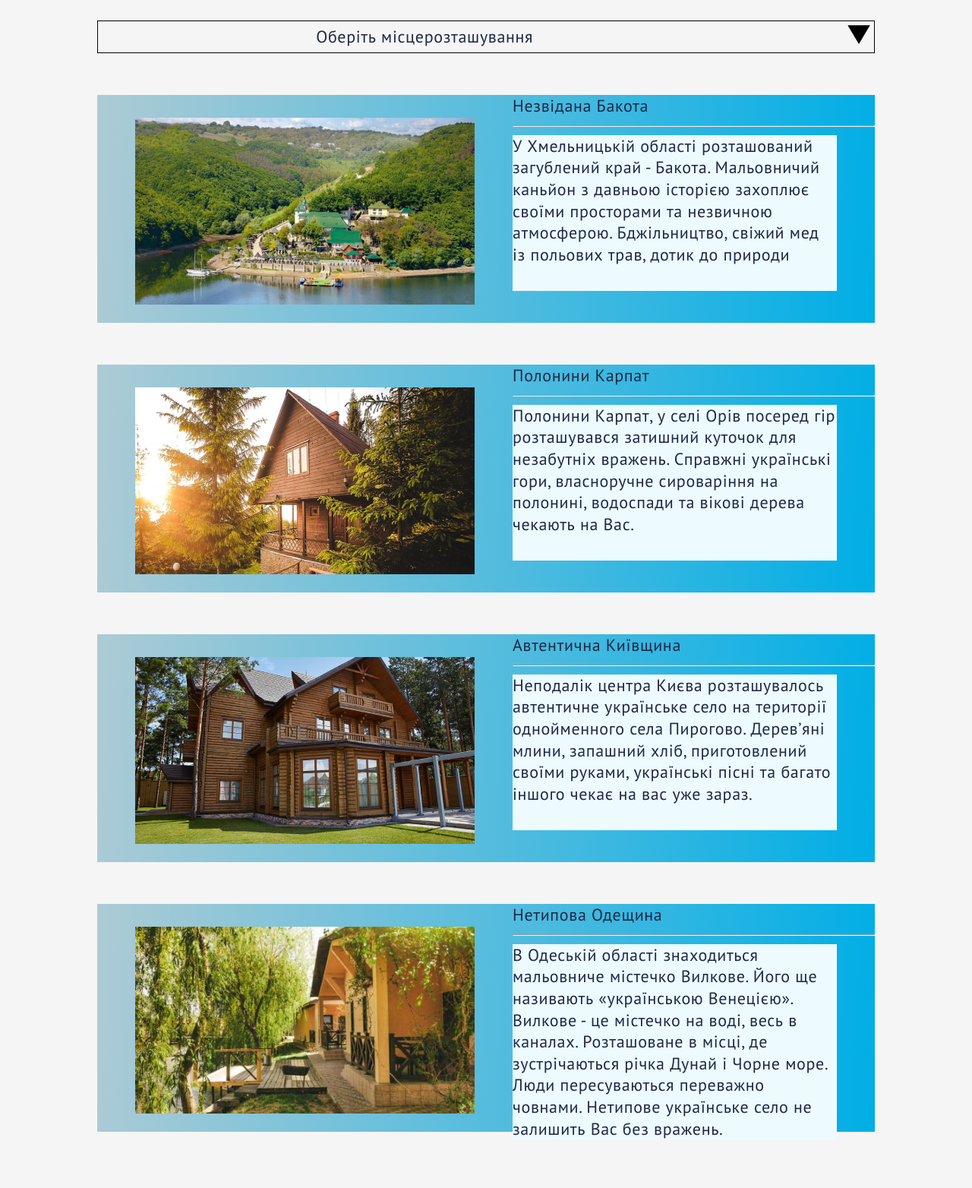
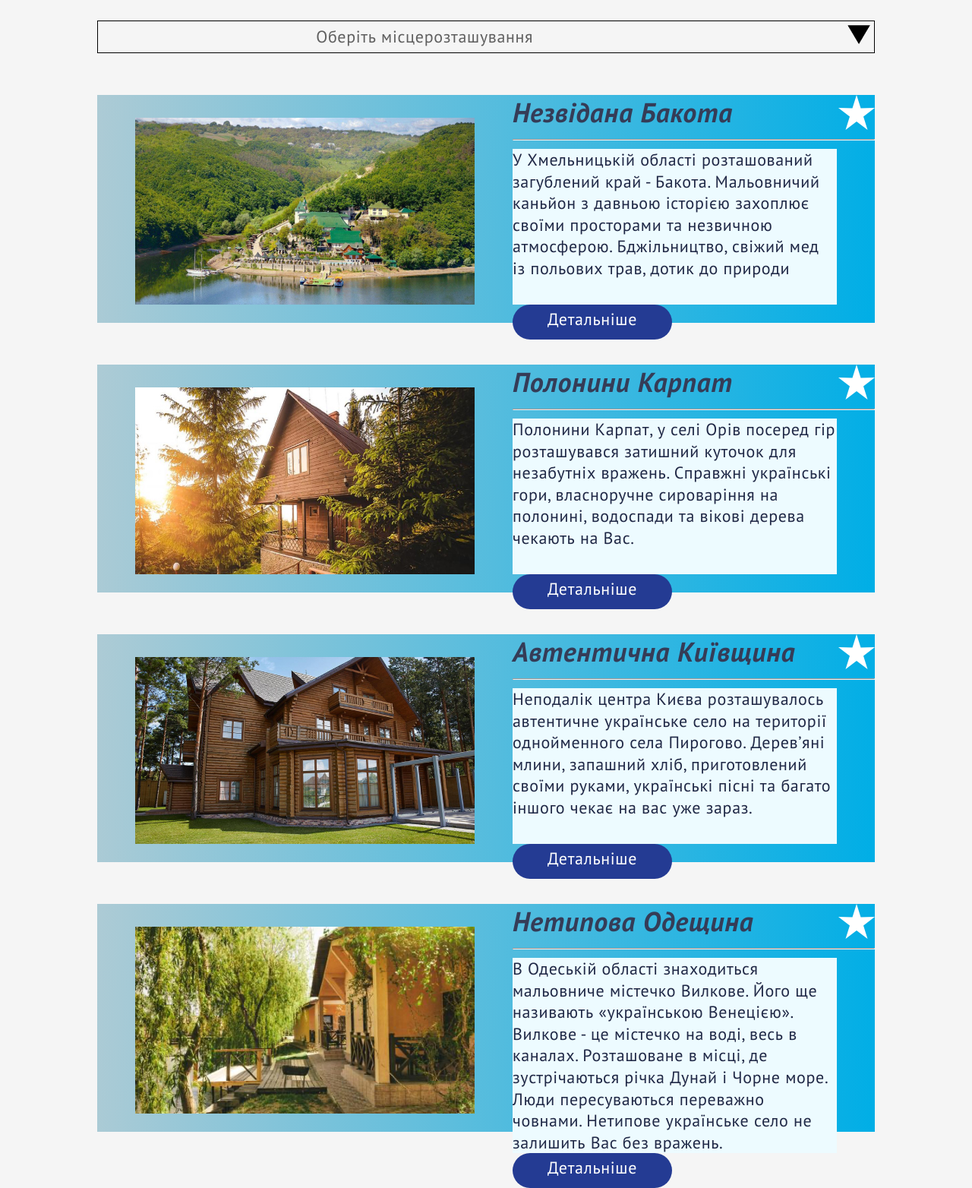
Before and after one commit to Mazahaka7/HW-4, a plain HTML site: page index.html in a window 1280 px wide. Shown: the part 152-1716 px from the top of the page at 76% size. Before the commit the page ends 1655 px from the top, so only its background shows below. Drawn offline with nearby package versions, Linux system fonts and the light colour scheme.

Commit message:
section cards made 90%

```diff
--- a/index.html
+++ b/index.html
@@ -53,6 +53,7 @@
         <h2 class="booking-header">Забронювати будинок</h2>
       </div>
     </header>
+    <!-- Main content -->
     <main class="container">
       <div class="selection">
         <h2 class="selection-title">Оберіть місцерозташування</h2>
@@ -60,13 +61,28 @@
           <img src="./img/arrow.png" alt="" />
         </div>
       </div>
+      <!-- Section cards -->
       <section class="cards">
-        <div class="card">
+        <div class="cards-item">
           <div>
             <img src="./img/bakota.jpeg" alt="Бакота" />
           </div>
           <div>
-            <h2 class="card-title">Незвідана Бакота</h2>
+            <div class="card">
+              <h2 class="card-title">Незвідана Бакота</h2>
+              <svg
+                class="svg-item"
+                width="48"
+                height="46"
+                viewBox="0 0 48 46"
+                fill="none"
+                xmlns="http://www.w3.org/2000/svg"
+              >
+                <path
+                  d="M0 17L18.5 17.5L24 0L29.5 17.5L48 17L33 28.5L38.5 46L24 35L9.5 46L15 28.5L0 17Z"
+                />
+              </svg>
+            </div>
             <hr />
             <div class="card-text">
               <p>
@@ -76,14 +92,29 @@
                 польових трав, дотик до природи
               </p>
             </div>
+            <a class="card-link" href="#" onclick="return false;">Детальніше</a>
           </div>
         </div>
-        <div class="card">
+        <div class="cards-item">
           <div>
             <img src="./img/karpaty.jpeg" alt="Карпати" />
           </div>
           <div>
-            <h2 class="card-title">Полонини Карпат</h2>
+            <div class="card">
+              <h2 class="card-title">Полонини Карпат</h2>
+              <svg
+                class="svg-item"
+                width="48"
+                height="46"
+                viewBox="0 0 48 46"
+                fill="none"
+                xmlns="http://www.w3.org/2000/svg"
+              >
+                <path
+                  d="M0 17L18.5 17.5L24 0L29.5 17.5L48 17L33 28.5L38.5 46L24 35L9.5 46L15 28.5L0 17Z"
+                />
+              </svg>
+            </div>
             <hr />
             <div class="card-text">
               <p>
@@ -93,14 +124,29 @@
                 чекають на Вас.
               </p>
             </div>
+            <a class="card-link" href="#" onclick="return false;">Детальніше</a>
           </div>
         </div>
-        <div class="card">
+        <div class="cards-item">
           <div>
             <img src="./img/kyiv_region.jpeg" alt="Київщина" />
           </div>
           <div>
-            <h2 class="card-title">Автентична Київщина</h2>
+            <div class="card">
+              <h2 class="card-title">Автентична Київщина</h2>
+              <svg
+                class="svg-item"
+                width="48"
+                height="46"
+                viewBox="0 0 48 46"
+                fill="none"
+                xmlns="http://www.w3.org/2000/svg"
+              >
+                <path
+                  d="M0 17L18.5 17.5L24 0L29.5 17.5L48 17L33 28.5L38.5 46L24 35L9.5 46L15 28.5L0 17Z"
+                />
+              </svg>
+            </div>
             <hr />
             <div class="card-text">
               <p>
@@ -110,14 +156,29 @@
                 багато іншого чекає на вас уже зараз.
               </p>
             </div>
+            <a class="card-link" href="#" onclick="return false;">Детальніше</a>
           </div>
         </div>
-        <div class="card">
+        <div class="cards-item">
           <div>
             <img src="./img/odesa_region.jpeg" alt="Одещина" />
           </div>
           <div>
-            <h2 class="card-title">Нетипова Одещина</h2>
+            <div class="card">
+              <h2 class="card-title">Нетипова Одещина</h2>
+              <svg
+                class="svg-item"
+                width="48"
+                height="46"
+                viewBox="0 0 48 46"
+                fill="none"
+                xmlns="http://www.w3.org/2000/svg"
+              >
+                <path
+                  d="M0 17L18.5 17.5L24 0L29.5 17.5L48 17L33 28.5L38.5 46L24 35L9.5 46L15 28.5L0 17Z"
+                />
+              </svg>
+            </div>
             <hr />
             <div class="card-text">
               <p>
@@ -128,6 +189,7 @@
                 Нетипове українське село не залишить Вас без вражень.
               </p>
             </div>
+            <a class="card-link" href="#" onclick="return false">Детальніше</a>
           </div>
         </div>
       </section>
--- a/styles/styles.css
+++ b/styles/styles.css
@@ -172,15 +172,17 @@ main{
 .selection-title{
     font-weight: 28px;
     line-height: 1.3;
+    color:rgba(0, 0, 0, 0.61);
 }
 .arrow{
     padding: 5px;
     margin-left: 40%;
 }
 .cards{
-    margin-top: 30px;;
+    margin-top: 30px;
+    position: relative;
 }
-.card{
+.cards-item{
     display: flex;
     justify-content: space-between;
 
@@ -188,11 +190,47 @@ main{
     background: var(--card-gradient);
     margin-top: 55px;
 }
-.card img{
+.cards-item img{
     margin: 30px 50px;
+}
+.card{
+    display: flex;
+    justify-content: space-between;
+}
+.svg-item{
+    width: 48px;
+    height: 46px;
+    fill:white;
+
+}
+.cards-item:hover .svg-item{
+    fill: var(--star-accent);
+}
+.card-title{
+    font-weight: 700;
+    font-style: italic;
+    font-size: 36px;
+    line-height: 1.3;
+    color: #353C57;
 }
 .card-text{
     min-height: 205px;
     margin-right: 50px;
+    text-align: left;
     background-color: #EDFBFF;
 }
+.link_position{
+    position: absolute;
+}
+.card-link{
+    display: block;
+    width:210px;
+    height: 46px;
+    background-color: var(--primery-blue-color);
+    border-radius: 30px;
+    text-align: center;
+    padding: 5px;
+}
+.card-link:hover{
+    background-color: var(--accent-rose-color);
+}
```
